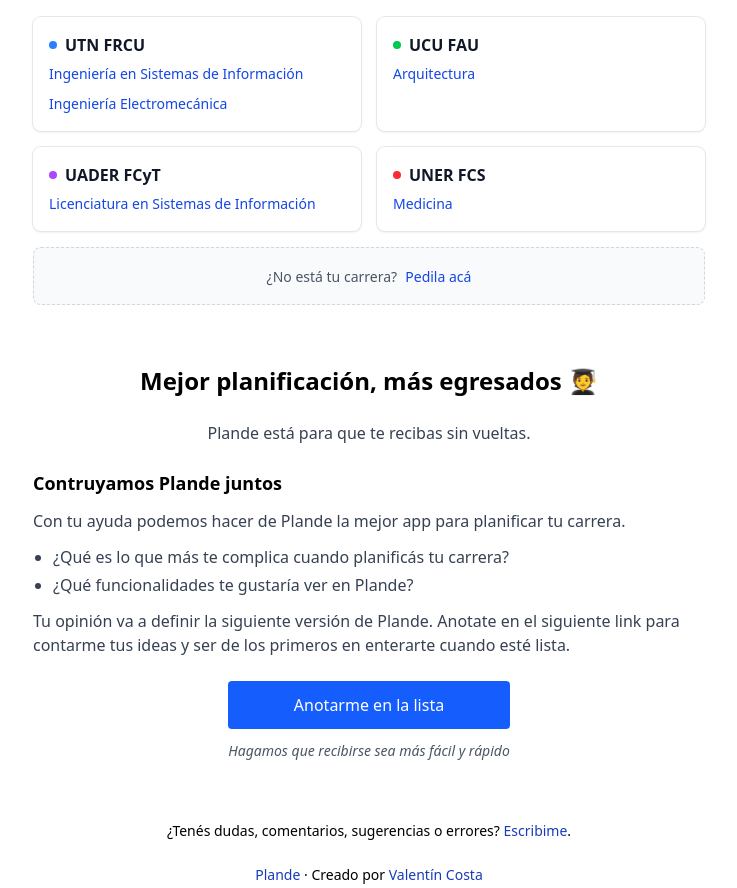
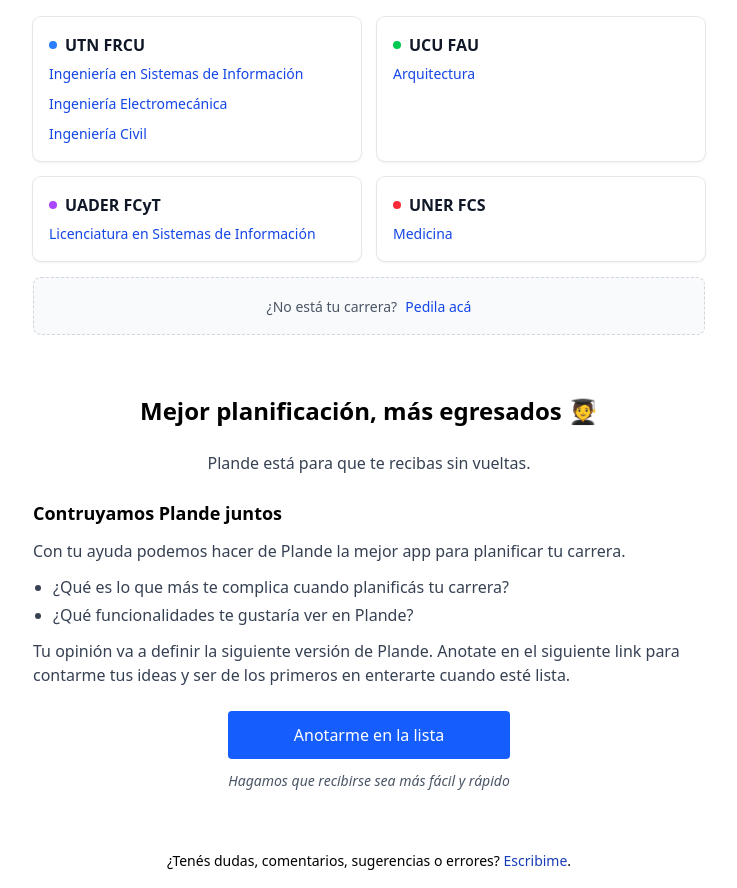
Before and after one commit to valentincostam/plande, a SvelteKit app: page / in a window 1280 px wide. Shown: the part 2065-2953 px from the top of the page, without its empty margins (271-1008 px from the left). Built offline with nearby package versions, Linux system fonts and the light colour scheme.

Commit message:
Add link for Ingeniería Civil in +page.svelte

```diff
--- a/src/routes/+page.svelte
+++ b/src/routes/+page.svelte
@@ -176,6 +176,13 @@
 									>Ingeniería Electromecánica</a
 								>
 							</li>
+							<li>
+								<a
+									href="/utn-frcu-ic"
+									class="text-sm text-blue-700 transition-colors hover:text-blue-900"
+									>Ingeniería Civil</a
+								>
+							</li>
 						</ul>
 					</div>
 
```
